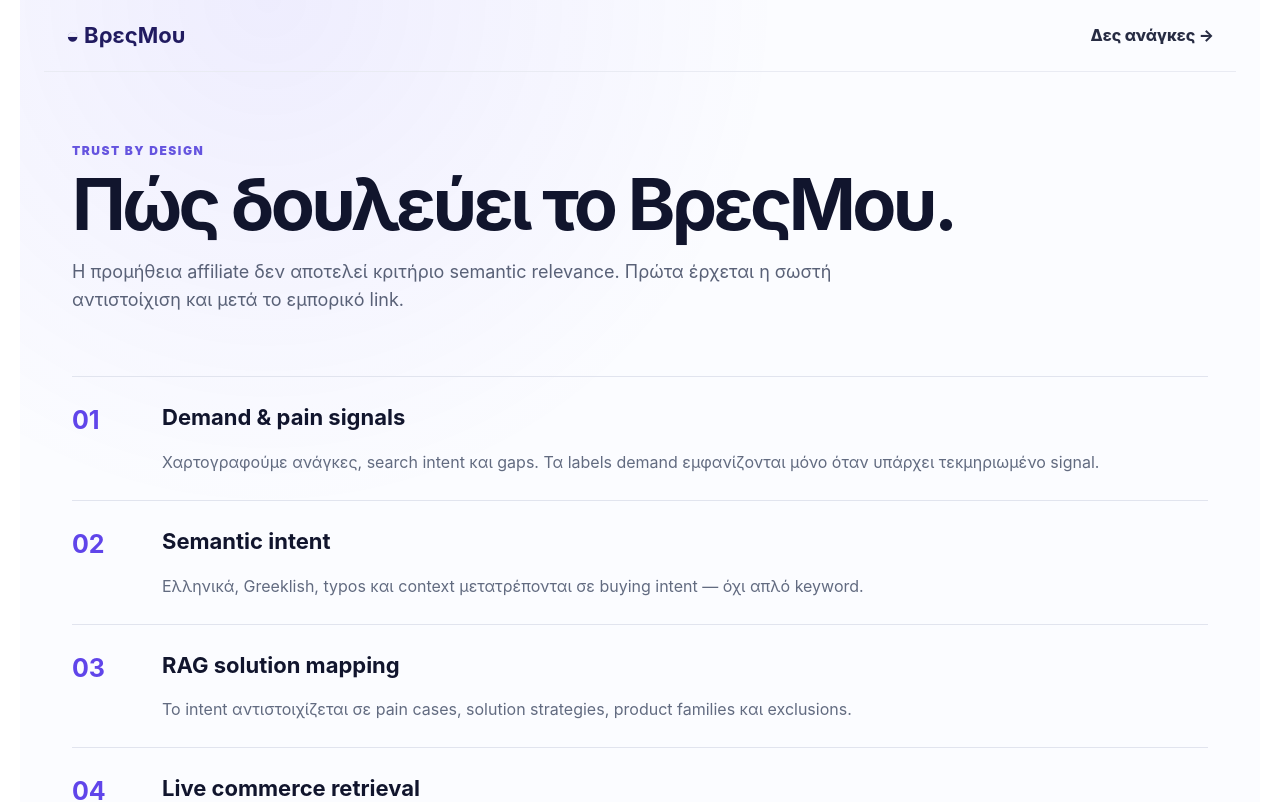
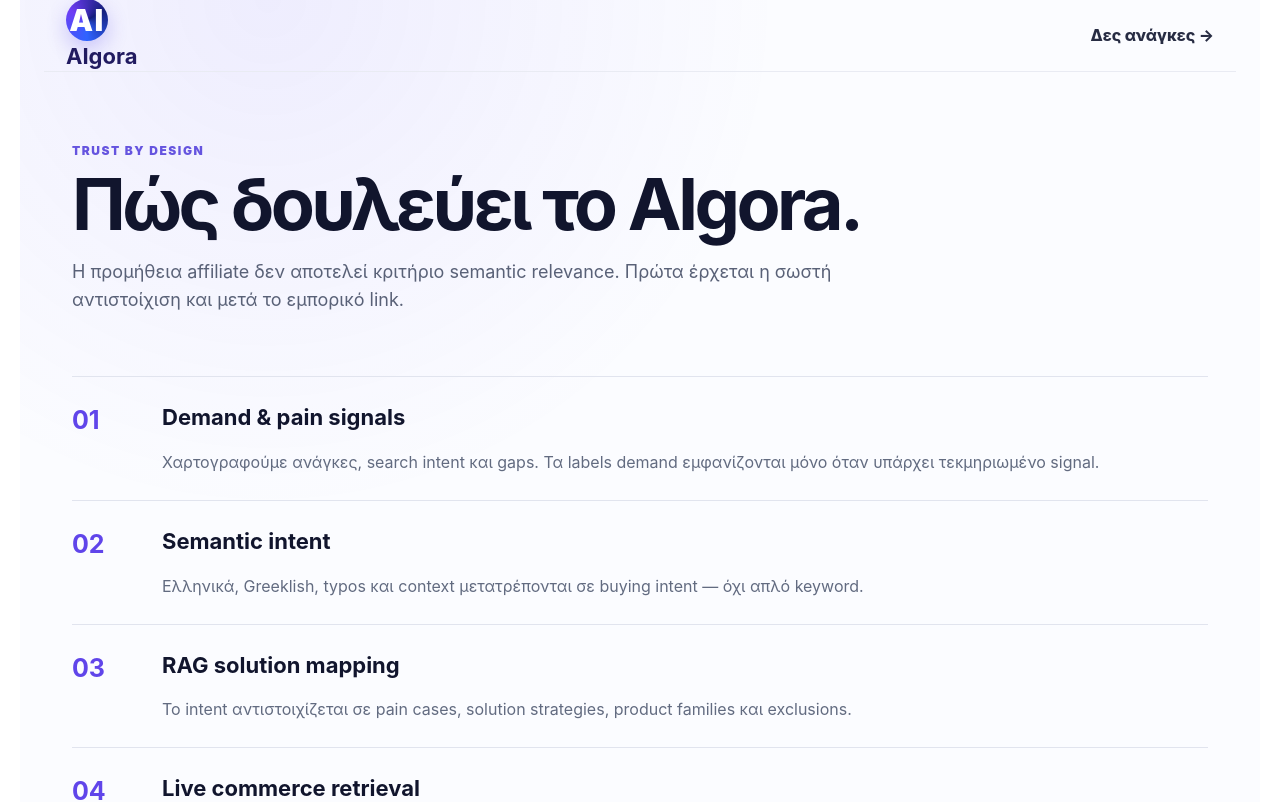
Before and after one commit to vmoulakakis/ai-aliexpress, a Next.js app: page /methodology in a window 1280 px wide. Shown: the top 802 px of the page. Built offline with nearby package versions, Linux system fonts and the light colour scheme; no server answers.

Commit message:
fix: AIgora branding on methodology page

```diff
--- a/app/methodology/page.tsx
+++ b/app/methodology/page.tsx
@@ -14,8 +14,8 @@
 export default function MethodologyPage() {
   return (
     <main className="catalog-page">
-      <header className="catalog-header"><Link href="/" className="catalog-brand">◒ <b>ΒρεςΜου</b></Link><Link href="/needs">Δες ανάγκες →</Link></header>
-      <section className="catalog-hero"><p className="eyebrow">TRUST BY DESIGN</p><h1>Πώς δουλεύει το ΒρεςΜου.</h1><p>Η προμήθεια affiliate δεν αποτελεί κριτήριο semantic relevance. Πρώτα έρχεται η σωστή αντιστοίχιση και μετά το εμπορικό link.</p></section>
+      <header className="catalog-header"><Link href="/" className="catalog-brand"><span className="brand-mark">AI</span> <b>AIgora</b></Link><Link href="/needs">Δες ανάγκες →</Link></header>
+      <section className="catalog-hero"><p className="eyebrow">TRUST BY DESIGN</p><h1>Πώς δουλεύει το AIgora.</h1><p>Η προμήθεια affiliate δεν αποτελεί κριτήριο semantic relevance. Πρώτα έρχεται η σωστή αντιστοίχιση και μετά το εμπορικό link.</p></section>
       <section className="methodology-list">{steps.map(([number,title,text]) => <article key={number}><b>{number}</b><div><h2>{title}</h2><p>{text}</p></div></article>)}</section>
     </main>
   );
```
